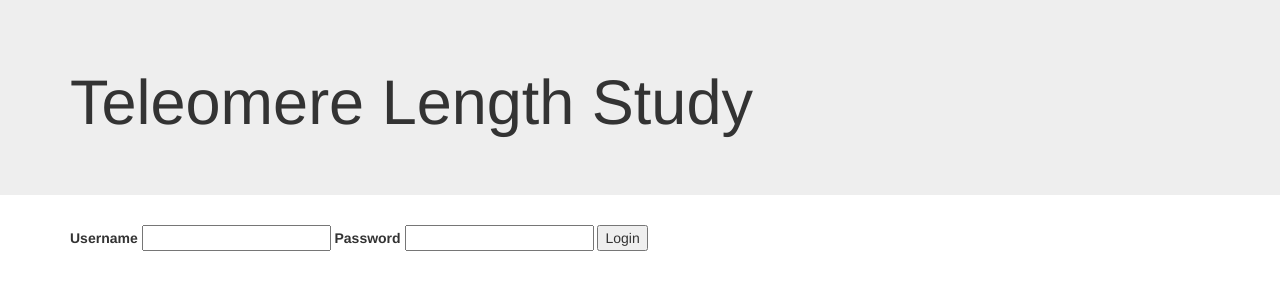
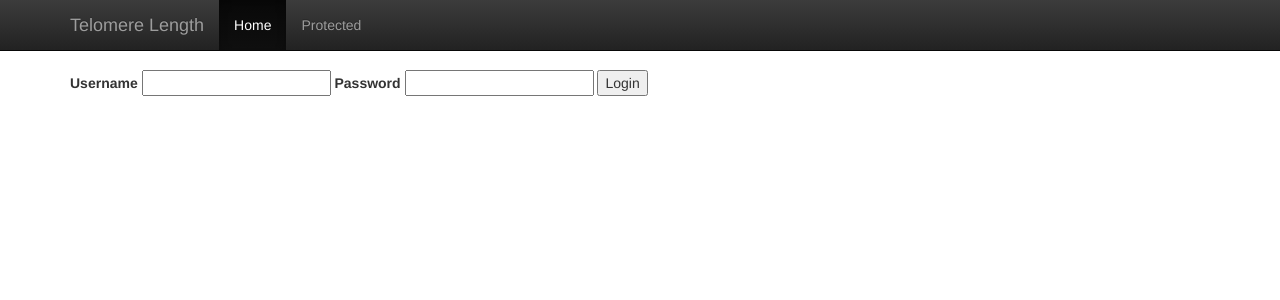
Before and after one commit to LCBRU/telomere, a Flask app: page /login in a window 1280 px wide. Shown: the top 300 px of the page. Run offline with Flask 2, Linux system fonts and the light colour scheme; parts of the project's set-up code (start-up, migrations or seed data) failed here and were passed over; some libraries are stand-ins or nearby versions.

Commit message:
Add bootstrap

```diff
--- /dev/null
+++ b/app/static/css/theme.css
@@ -0,0 +1,5 @@
+/* Styling */
+body {
+  padding-top: 70px;
+  padding-bottom: 30px;
+}
--- a/app/templates/base.html
+++ b/app/templates/base.html
@@ -20,17 +20,37 @@
       <script src="https://oss.maxcdn.com/html5shiv/3.7.2/html5shiv.min.js"></script>
       <script src="https://oss.maxcdn.com/respond/1.4.2/respond.min.js"></script>
     <![endif]-->
+
+
+  <link rel="stylesheet" type="text/css" href="{{ url_for('static', filename='css/theme.css') }}">
   </head>
   <body>
-    <!-- Main jumbotron for a primary marketing message or call to action -->
-    <div class="jumbotron">
+    <nav class="navbar navbar-inverse navbar-fixed-top">
       <div class="container">
-        <h1>Teleomere Length Study</h1>
+        <div class="navbar-header">
+          <button type="button" class="navbar-toggle collapsed" data-toggle="collapse" data-target="#navbar" aria-expanded="false" aria-controls="navbar">
+            <span class="sr-only">Toggle navigation</span>
+            <span class="icon-bar"></span>
+            <span class="icon-bar"></span>
+            <span class="icon-bar"></span>
+          </button>
+          <a class="navbar-brand" href="#">Telomere Length</a>
+        </div>
+        <div id="navbar" class="collapse navbar-collapse">
+          <ul class="nav navbar-nav">
+            <li class="active"><a href="{{ url_for('index') }}">Home</a></li>
+            <li><a href="{{ url_for('protected') }}">Protected</a></li>
+          </ul>
+        </div><!--/.nav-collapse -->
       </div>
-    </div>
+    </nav>
 
     <div class="container">
-      {% block content %}{% endblock %}
+
+      <div>
+        {% block content %}{% endblock %}
+      </div>
+
     </div>
 
     <!-- jQuery (necessary for Bootstrap's JavaScript plugins) -->
--- a/app/templates/index.html
+++ b/app/templates/index.html
@@ -1,7 +1,4 @@
 {% extends "base.html" %}
 {% block content %}
-    <h1>Hi, {{ user.nickname }}!</h1>
-    {% for post in posts %}
-    <div><p>{{ post.author.nickname }} says: <b>{{ post.body }}</b></p></div>
-    {% endfor %}
+    <h1>Hello World</h1>
 {% endblock %}
--- a/app/views/home.py
+++ b/app/views/home.py
@@ -1,4 +1,4 @@
-from flask import g
+from flask import g, render_template
 from flask.ext.login import login_required
 
 from app import telomere
@@ -6,7 +6,7 @@ from app.model.user import User
 
 @telomere.route('/')
 def index():
-    return 'Even Newer Home'
+    return render_template('index.html')
 
 
 @telomere.route("/protected/",methods=["GET"])
```
